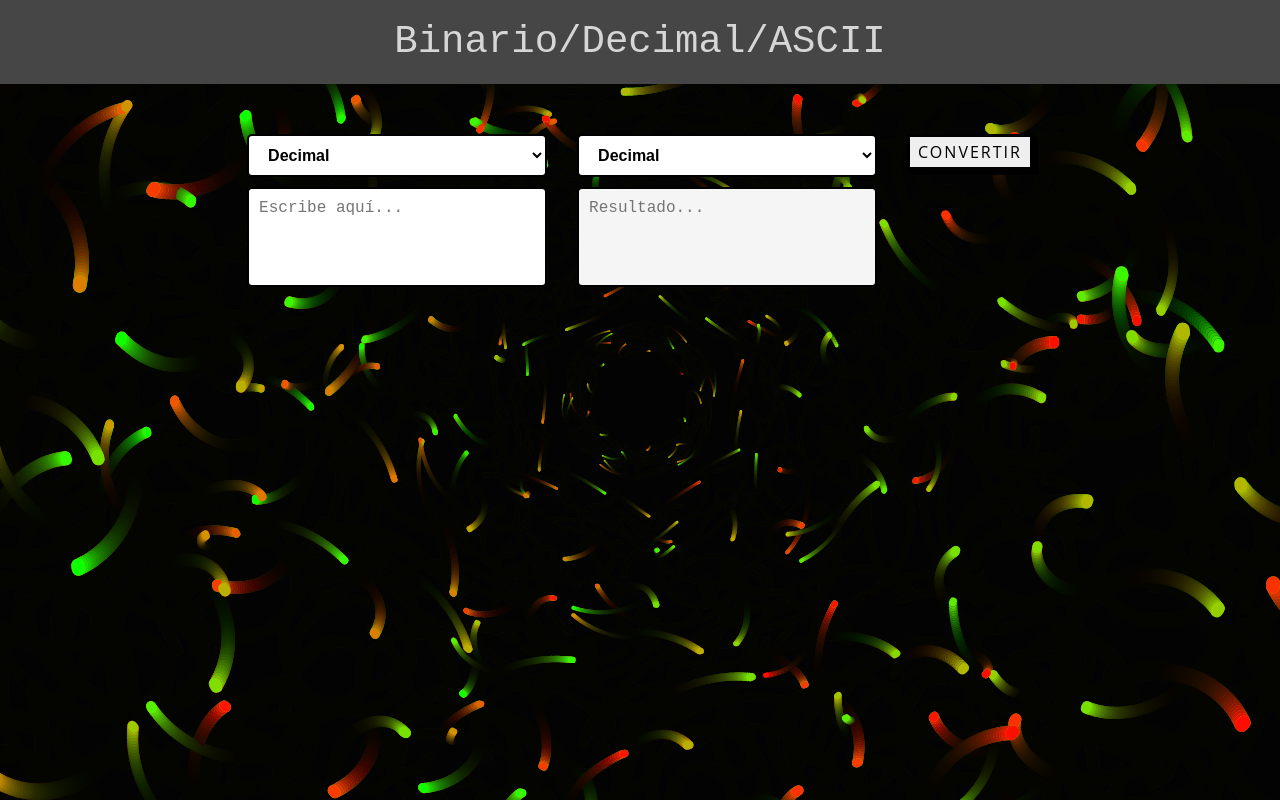
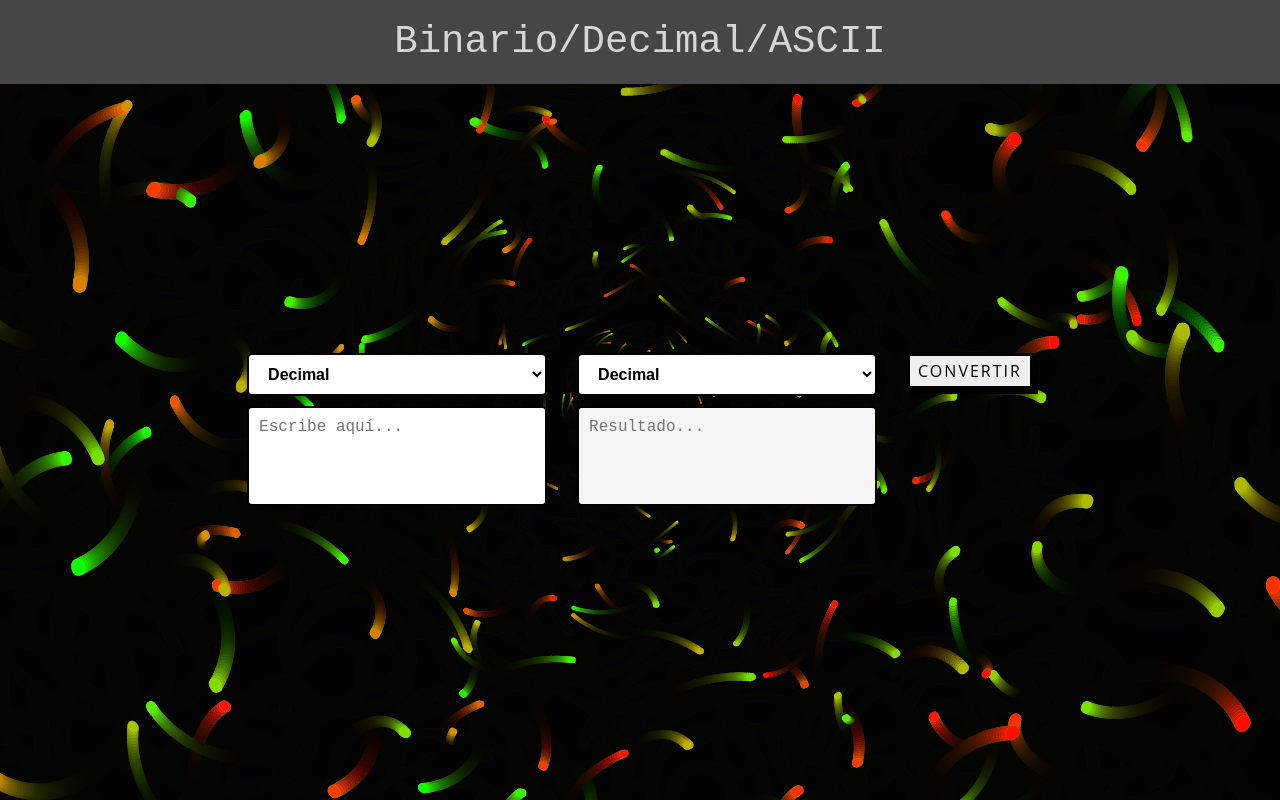
Before and after one commit to MrMijangos/conversion-de-codigo, a plain HTML site: page index.html in a window 1280 px wide. Drawn offline with Linux system fonts and the light colour scheme.

Commit message:
mi proyecto

```diff
--- a/css/styles.css
+++ b/css/styles.css
@@ -30,6 +30,8 @@
   .principal {
     justify-content: center;
     align-items: center;
+    display: flex;
+    height: 80vh;
   }
 
 
```
